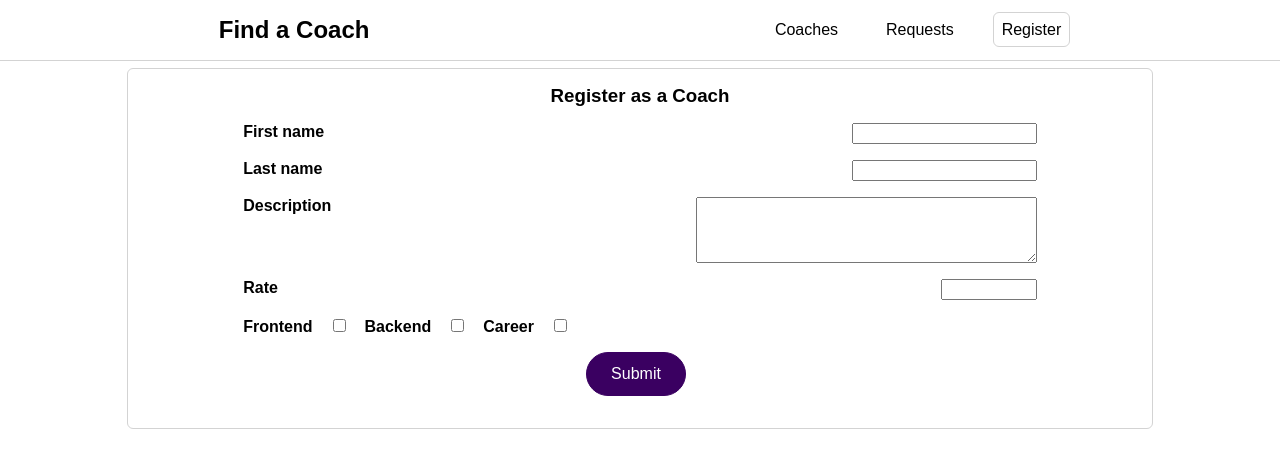
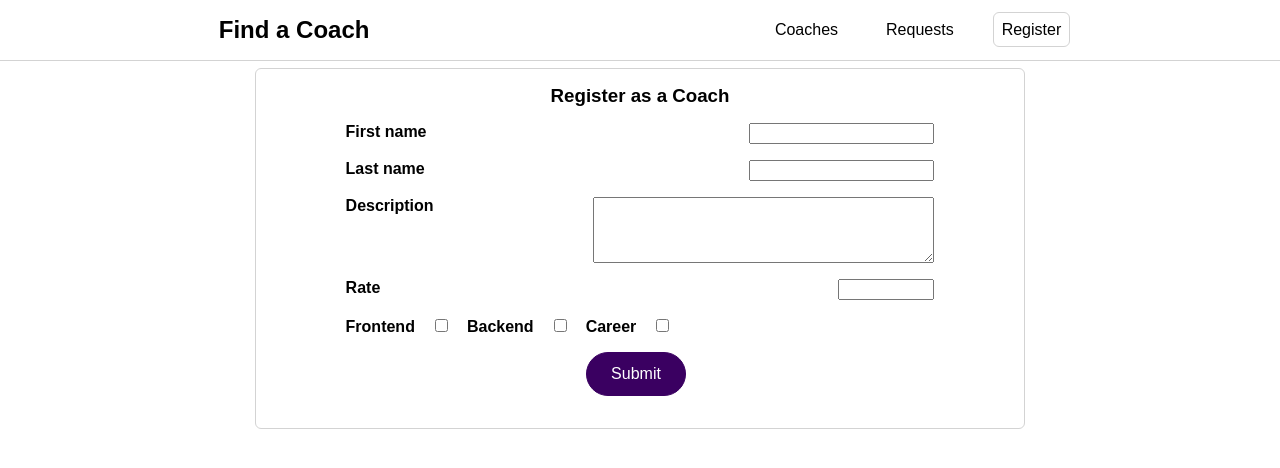
Before and after one commit to NoudGoedemondt/vue-course, a Vue app in the folder section-16/main-prj-01-starting-setup/: page /register in a window 1280 px wide. Shown: the top 468 px of the page. Built offline with nearby package versions, Linux system fonts and the light colour scheme.

Commit message:
adjusted max widths

```diff
--- a/section-16/main-prj-01-starting-setup/src/components/coaches/CoachesListItem.vue
+++ b/section-16/main-prj-01-starting-setup/src/components/coaches/CoachesListItem.vue
@@ -62,7 +62,7 @@
   padding: 1rem;
   margin: 0.5rem;
   width: 80vw;
-  max-width: 1042px;
+  max-width: 1024px;
 }
 
 .coach-item-head {
--- a/section-16/main-prj-01-starting-setup/src/pages/CoachRegistration.vue
+++ b/section-16/main-prj-01-starting-setup/src/pages/CoachRegistration.vue
@@ -52,7 +52,7 @@
   padding: 1rem;
   margin: 0.5rem auto;
   width: 80vw;
-  max-width: 1042px;
+  max-width: 768px;
   text-align: center;
 }
 
```
